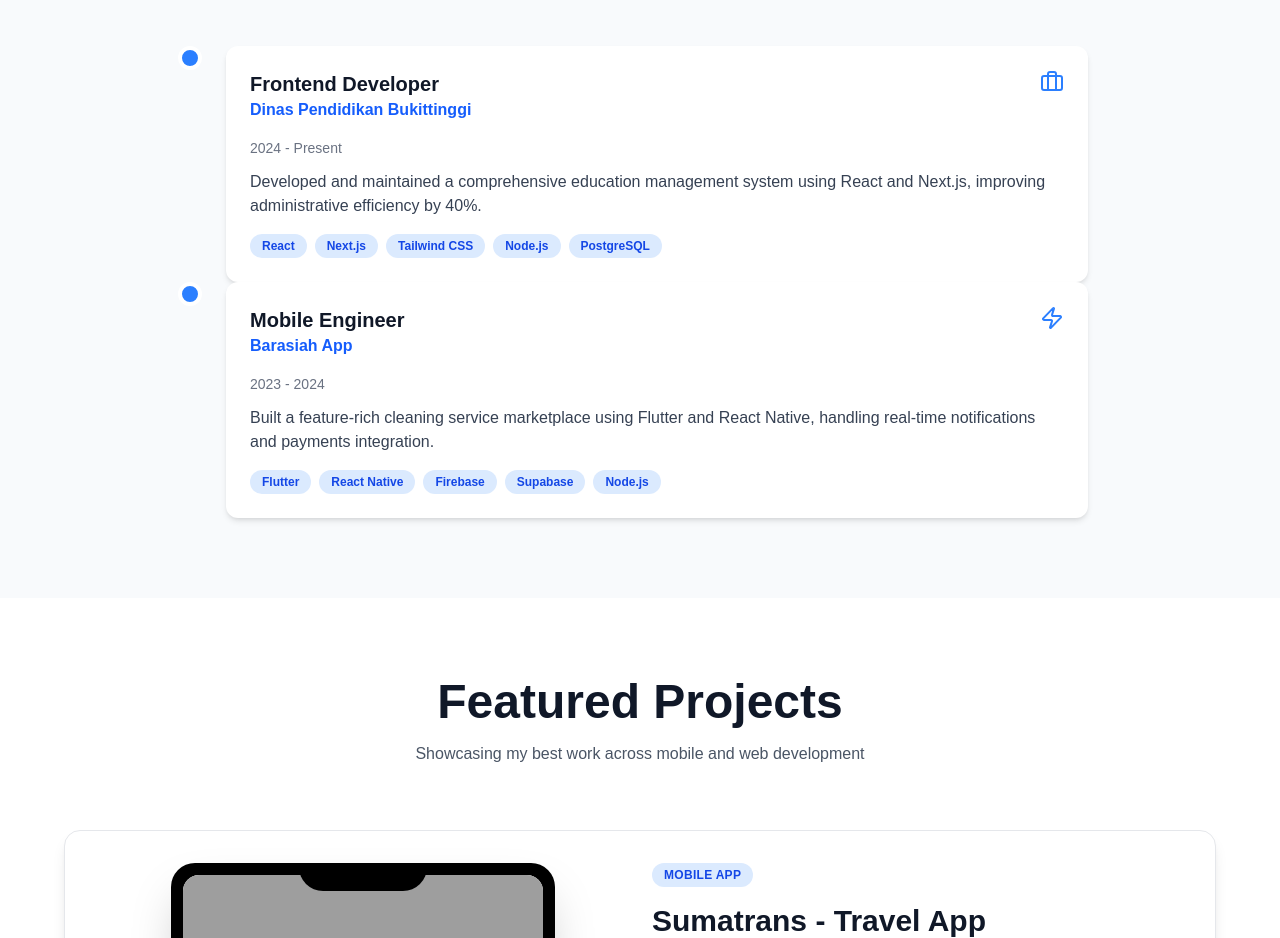
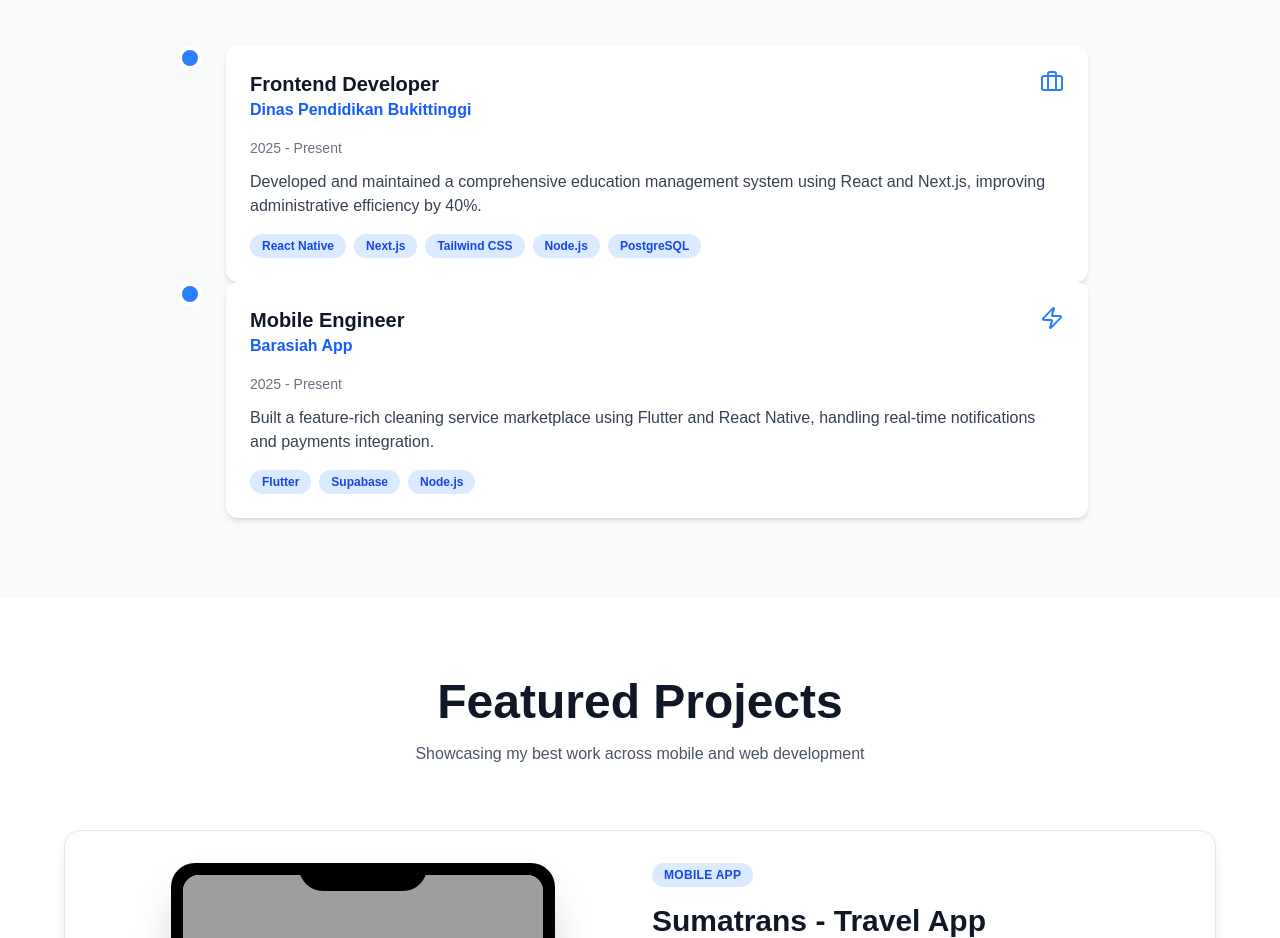
Before and after one commit to wirashauma/my-portfolio, a Next.js app: page / in a window 1280 px wide. Shown: the part 1460-2398 px from the top of the page. Built offline with nearby package versions, Linux system fonts and the light colour scheme; grey boxes are pictures that could not be loaded.

Commit message:
feat: update experience periods and technologies in ExperienceSection, and change contact email

```diff
--- a/app/page.tsx
+++ b/app/page.tsx
@@ -228,19 +228,19 @@ function ExperienceSection() {
     {
       title: 'Frontend Developer',
       company: 'Dinas Pendidikan Bukittinggi',
-      period: '2024 - Present',
+      period: '2025 - Present',
       description:
         'Developed and maintained a comprehensive education management system using React and Next.js, improving administrative efficiency by 40%.',
-      technologies: ['React', 'Next.js', 'Tailwind CSS', 'Node.js', 'PostgreSQL'],
+      technologies: ['React Native', 'Next.js', 'Tailwind CSS', 'Node.js', 'PostgreSQL'],
       icon: Briefcase,
     },
     {
       title: 'Mobile Engineer',
       company: 'Barasiah App',
-      period: '2023 - 2024',
+      period: '2025 - Present',
       description:
         'Built a feature-rich cleaning service marketplace using Flutter and React Native, handling real-time notifications and payments integration.',
-      technologies: ['Flutter', 'React Native', 'Firebase', 'Supabase', 'Node.js'],
+      technologies: ['Flutter', 'Supabase', 'Node.js'],
       icon: Zap,
     },
   ];
@@ -518,7 +518,7 @@ function ContactSection() {
         <StaggerContainer staggerDelay={0.1}>
           <StaggerItem>
             <motion.a
-              href="mailto:your@email.com"
+              href="mailto:wirashauma@gmail.com"
               whileHover={{ scale: 1.05 }}
               whileTap={{ scale: 0.95 }}
               className="inline-flex items-center gap-3 px-8 py-4 bg-gradient-to-r from-blue-500 to-purple-500 text-white rounded-xl font-semibold hover:shadow-lg hover:shadow-blue-500/50 transition-all mb-8"
```
